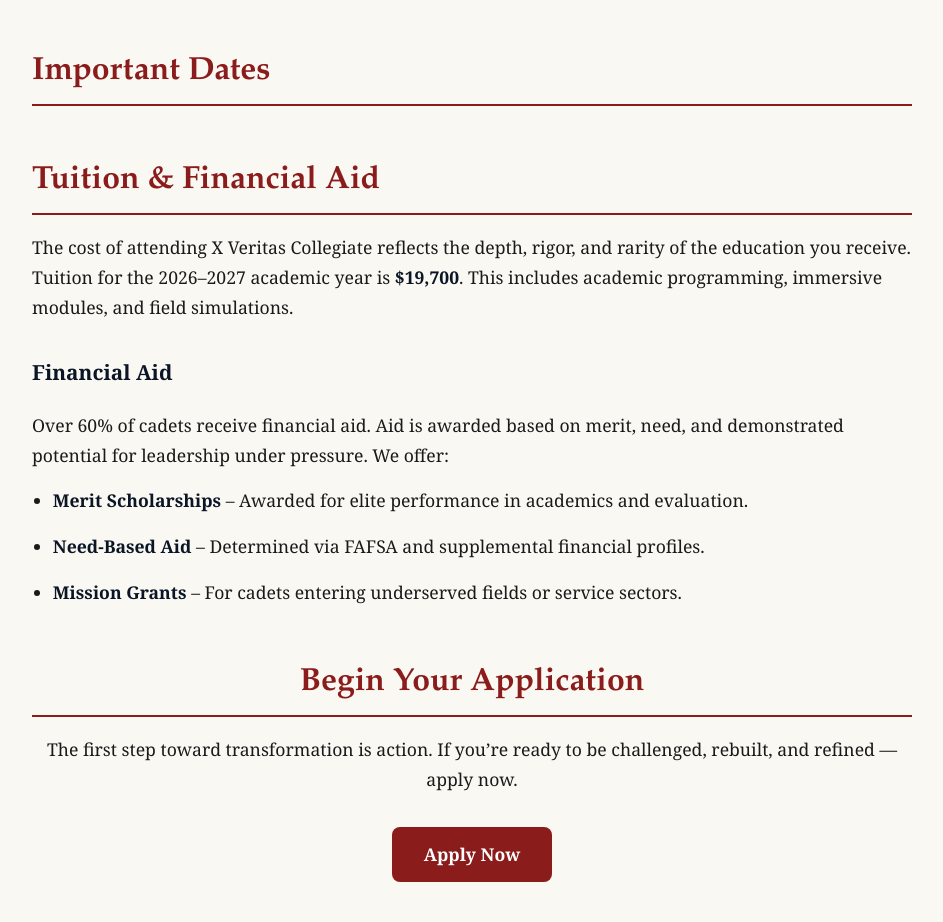
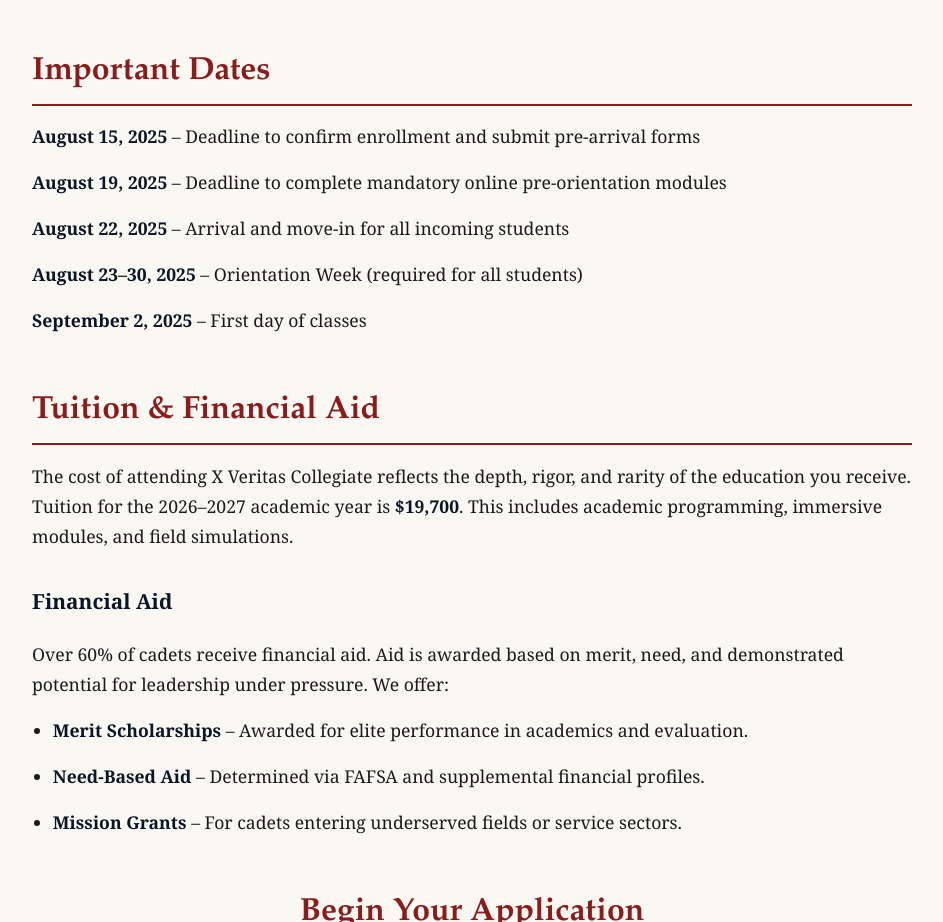
Before and after one commit to RozalindaFlorez/X, a website: page admissions.html in a window 1280 px wide. Shown: the part 1217-2139 px from the top of the page, without its empty margins (168-1111 px from the left). Drawn offline with Linux system fonts and the light colour scheme.

Commit message:
Add missing pages

```diff
--- a/admissions.html
+++ b/admissions.html
@@ -213,9 +213,13 @@
 
     <section>
       <h2>Important Dates</h2>
-      <p>
-
-      </p>
+      <ul style="list-style-type: none; padding-left: 0;">
+        <li><strong>August 15, 2025</strong> – Deadline to confirm enrollment and submit pre-arrival forms</li>
+        <li><strong>August 19, 2025</strong> – Deadline to complete mandatory online pre-orientation modules</li>
+        <li><strong>August 22, 2025</strong> – Arrival and move-in for all incoming students</li>
+        <li><strong>August 23–30, 2025</strong> – Orientation Week (required for all students)</li>
+        <li><strong>September 2, 2025</strong> – First day of classes</li>
+      </ul>
     </section>
 
     <section>
```
